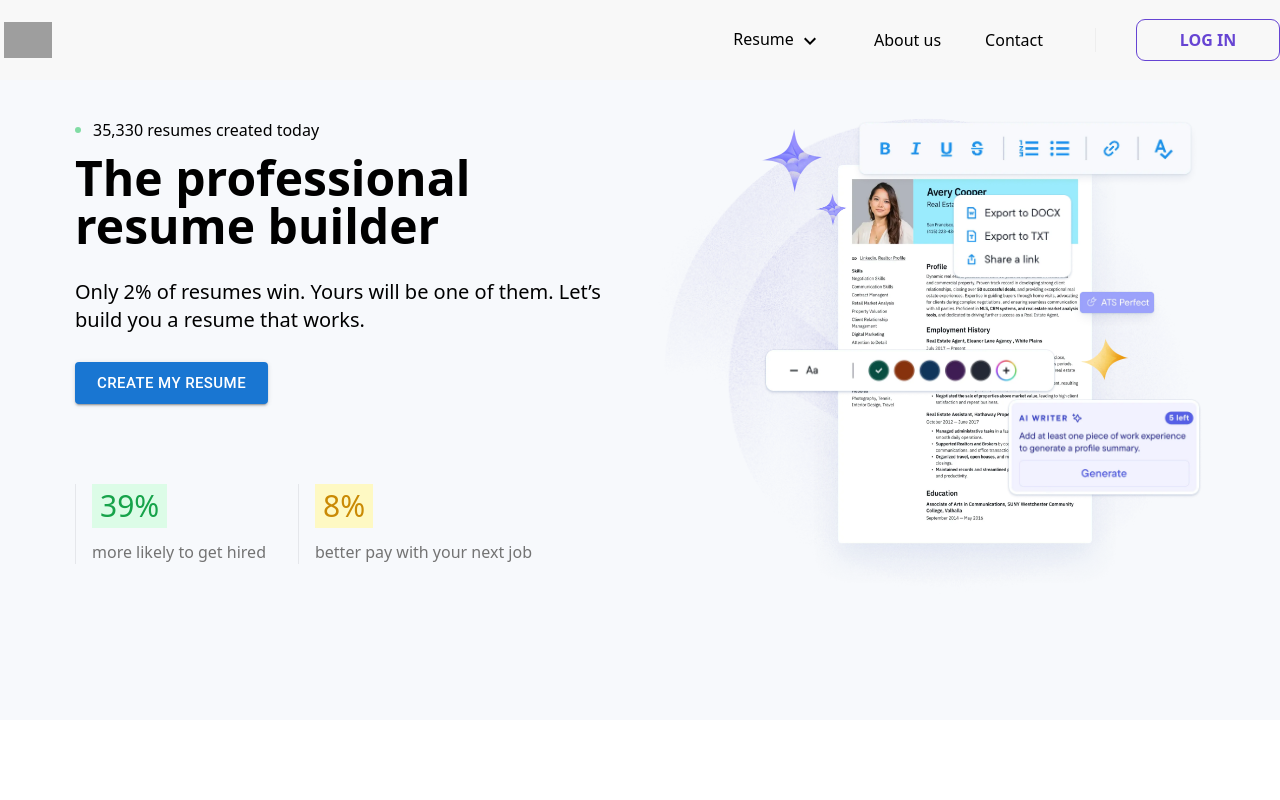
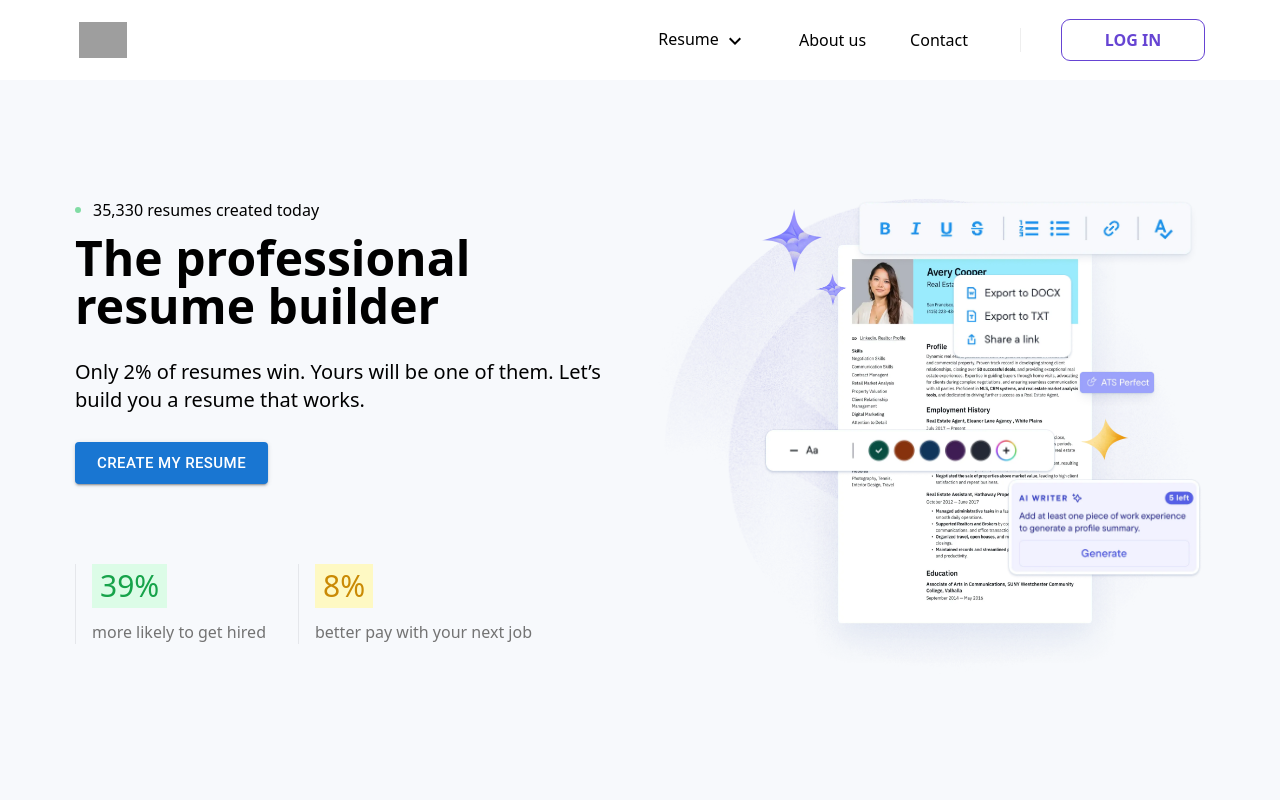
Before and after one commit to touhidcodes/Resume-Craft, a React (Vite) app: page / in a window 1280 px wide. Shown: the top 800 px of the page. Built offline with nearby package versions, Linux system fonts and the light colour scheme; grey boxes are pictures that could not be loaded.

Commit message:
file changes

```diff
--- a/src/component/NavBar/NavBar.tsx
+++ b/src/component/NavBar/NavBar.tsx
@@ -25,11 +25,13 @@ const NavBar = () => {
   }, []);
   return (
     <nav
-      className={`bg-[#f8f8f8]  border-b  fixed w-full transition-all duration-300 ${
-        isScrolled ? "border-b border-gray-300 bg-red-200" : "border-none"
+      className={`border-b sticky top-0 z-50 w-full transition-all duration-300 ${
+        isScrolled
+          ? "border-b border-gray-300 backdrop-blur"
+          : "border-none bg-white"
       }`}
     >
-      <div className="max-w-[1300px] flex  items-center justify-between mx-auto">
+      <div className="max-w-container px-5 xl:px-0 flex items-center justify-between mx-auto">
         <div className="z-50 p-1 md:w-auto w-full flex justify-between">
           <img
             src="https://besnik-space.fra1.cdn.digitaloceanspaces.com/ezytor/theme/N8lApmzhKXbK5HA7kTpU1702703250.svg"
```
